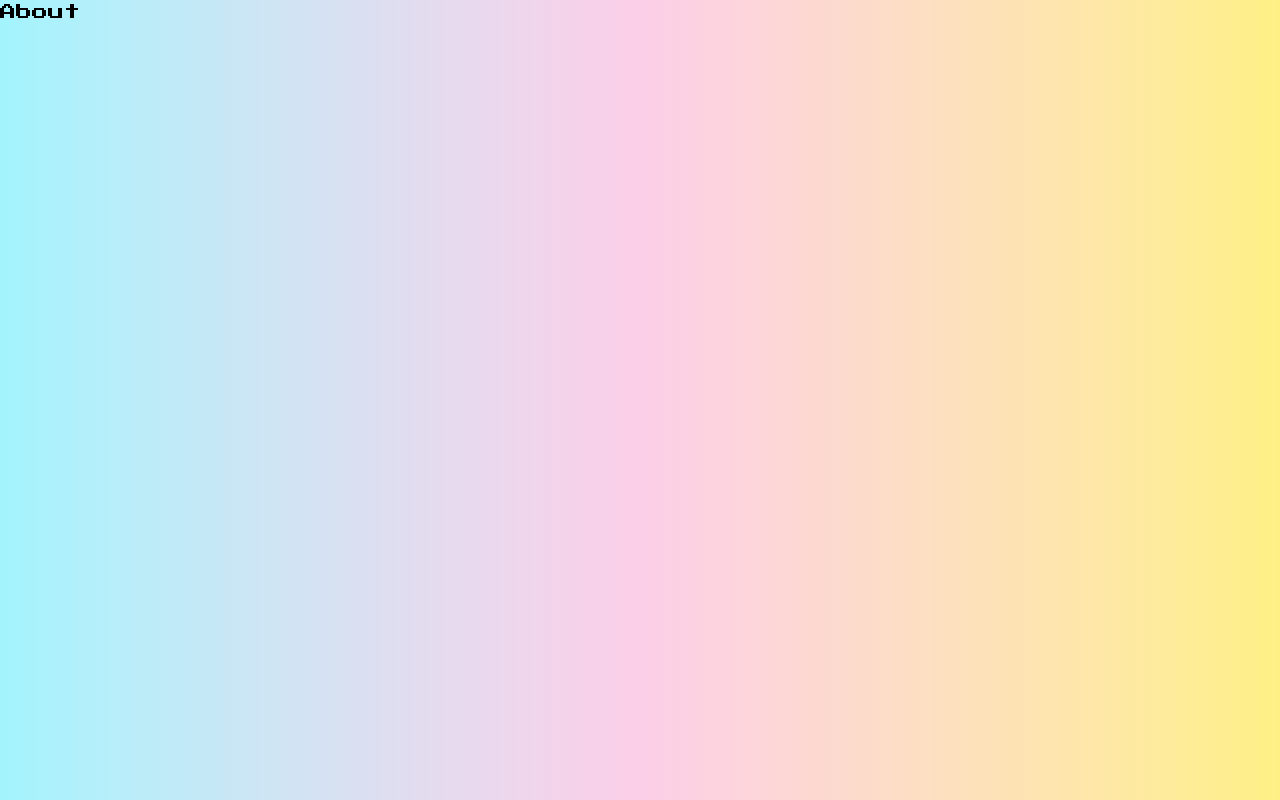
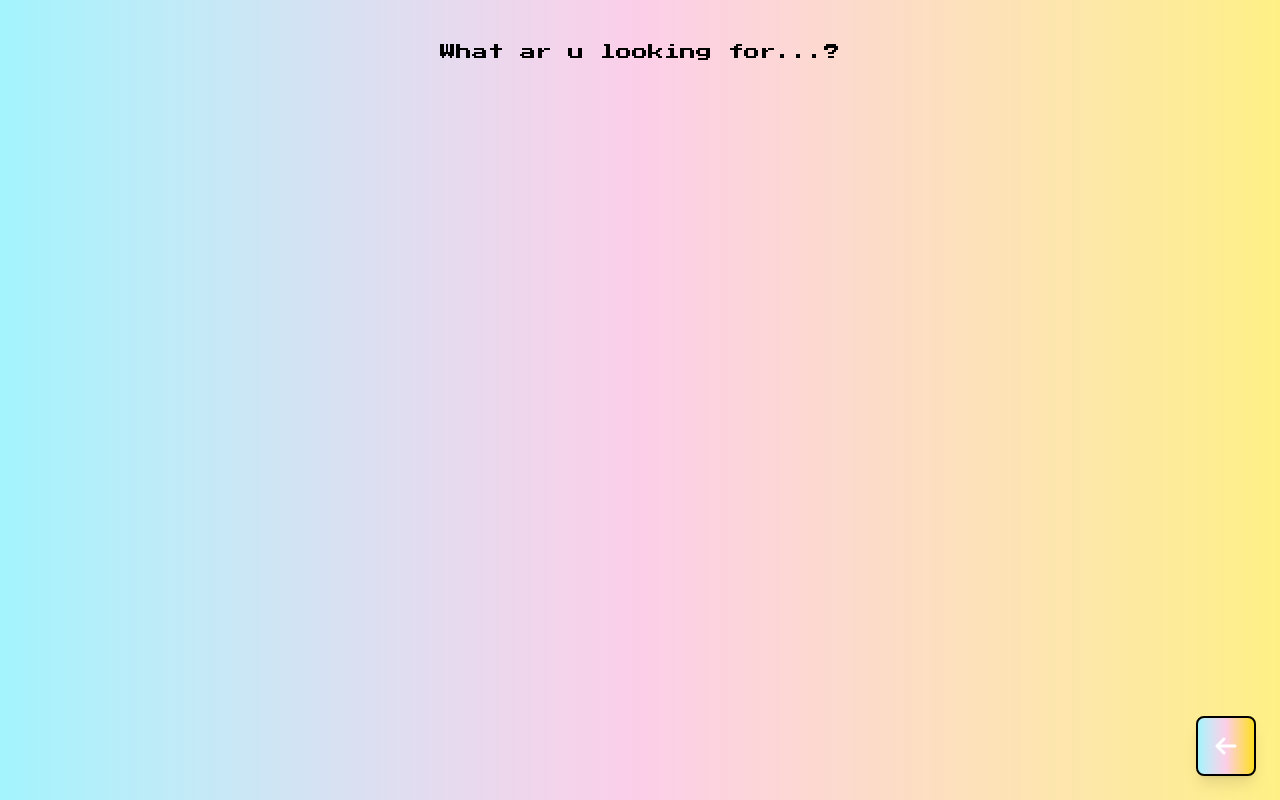
Before and after one commit to lcperri/lcperri-portfolio, a React (Vite) app: page /about in a window 1280 px wide. Built offline with nearby package versions, Linux system fonts and the light colour scheme.

Commit message:
making about page

```diff
--- a/src/components/Footer.jsx
+++ b/src/components/Footer.jsx
@@ -31,7 +31,7 @@ return (
         </div>
 
         <p className="text-gray-400 text-center px-4">
-            © 2025 <span className="italic text-white">Luis Carlos Per Ri. &nbsp;</span>
+            2025 © <span className="italic text-white">Luis Carlos Per Ri. &nbsp;</span>
             Hecho con <span className="text-pink-600">❤</span> desde Perú.
         </p>
 
--- a/src/pages/About.jsx
+++ b/src/pages/About.jsx
@@ -1,8 +1,13 @@
 import React from 'react'
+import BackButton from '../components/BackButton'
 
 const About = () => {
   return (
-    <div>About</div>
+    <>
+      <div className='p-10 text-center'>What ar u looking for...?
+      <BackButton/>
+      </div>
+    </>
   )
 }
 
```
